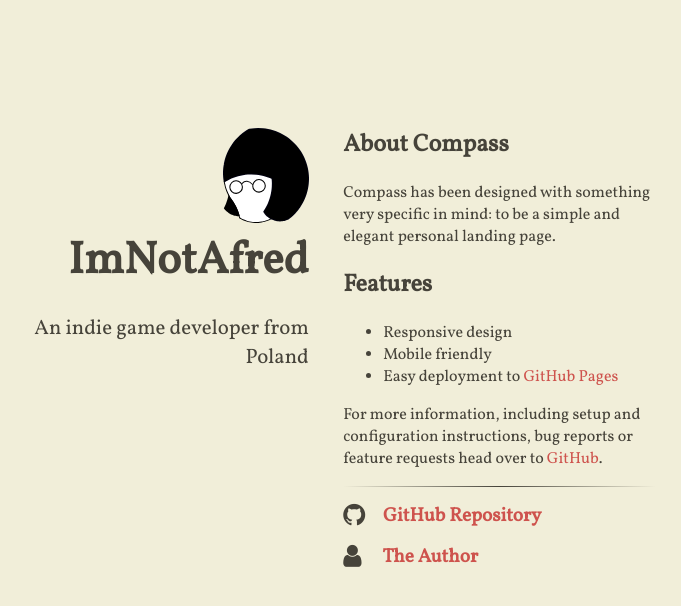
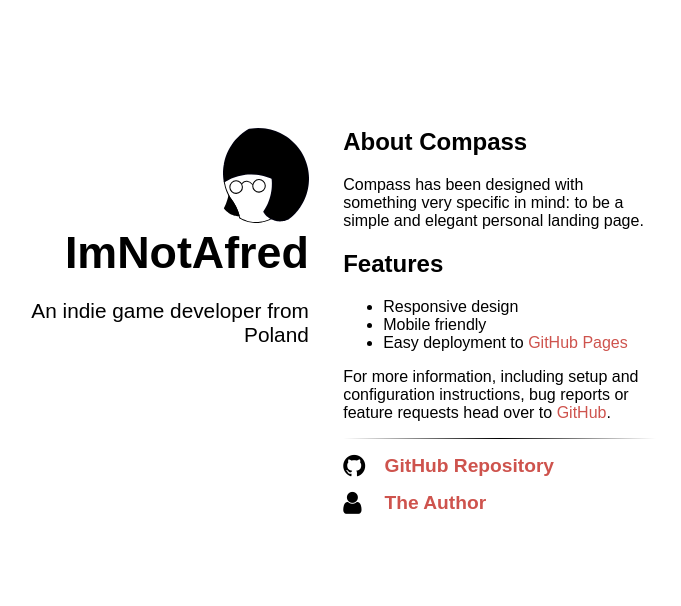
Before and after one commit to ImNotAfred/imnotafred.github.io, a Jekyll site: the page built from index.html, in a window 1280 px wide. Shown: the top 606 px of the page, without its empty margins (324-1005 px from the left). Built offline with Jekyll 4.4.1, drawn with Linux system fonts in a browser that asks for light colours; nearby versions of some CDN libraries.

Commit message:
color change

```diff
--- a/assets/main.scss
+++ b/assets/main.scss
@@ -1,12 +1,12 @@
 ---
 ---
 
-$text-color: #46433A;
+$text-color: rgb(0, 0, 0);
 $anchor-text-color: #CE534D;
-$background-color: #F1EED9;
+$background-color: rgb(255, 255, 255);
 
 body {
-	font-family: 'Vollkorn', serif;
+	font-family: 'Montserrat', sans-serif;
 	color: $text-color;
 	background-color: $background-color;
 }
```
